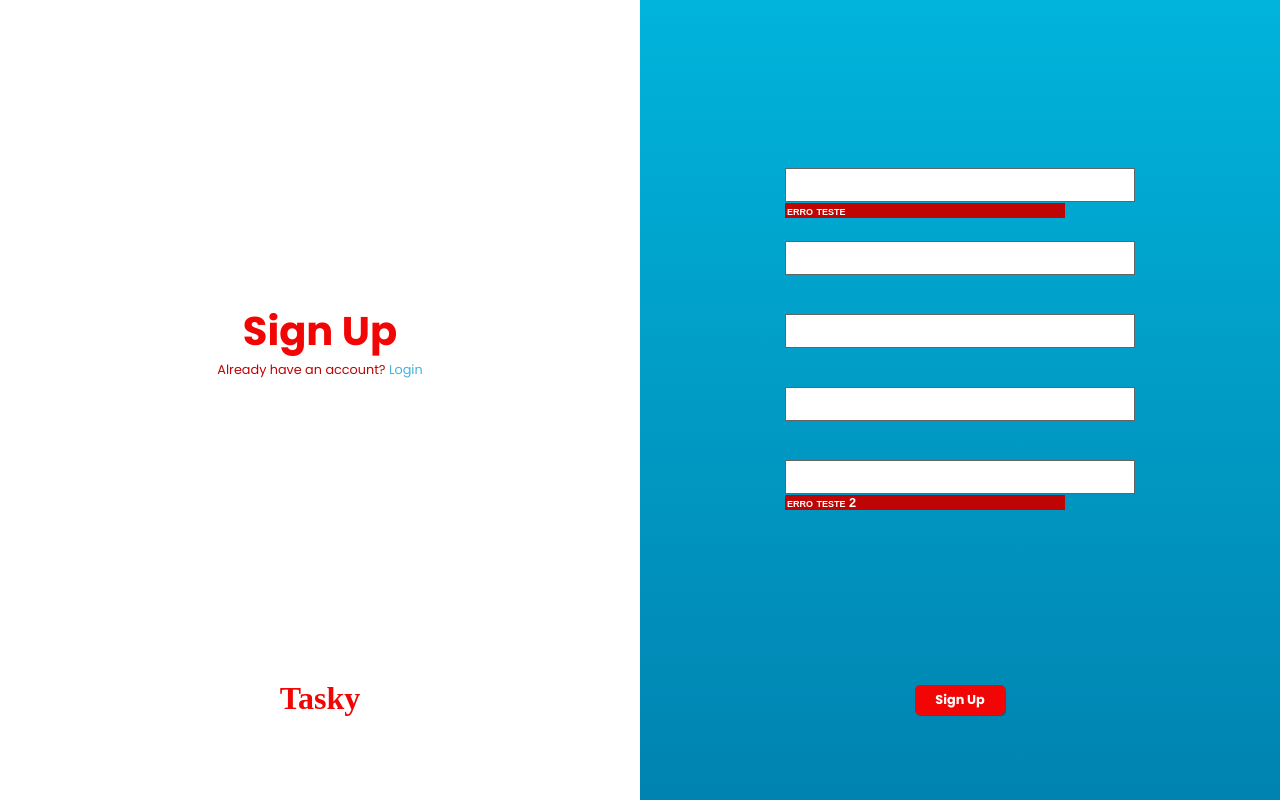
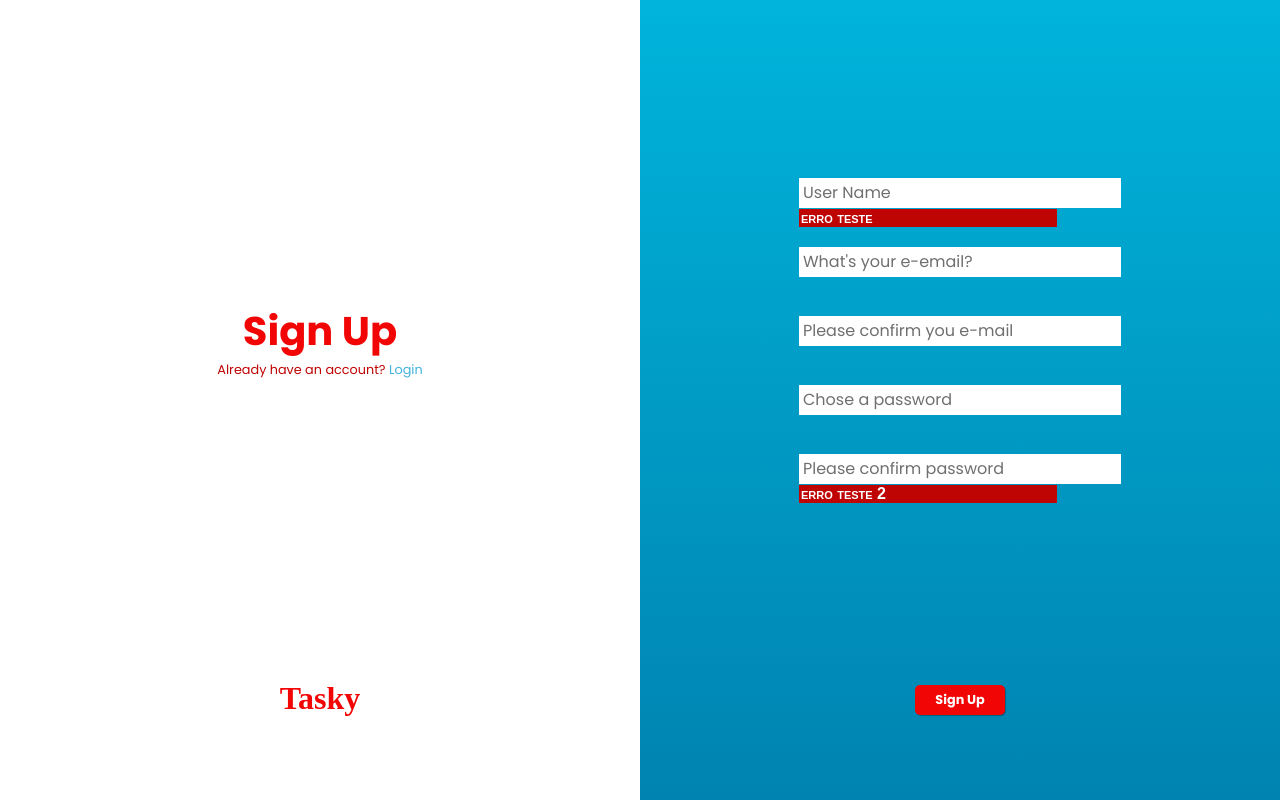
Before and after one commit to brunovcg/Tasky, a React (Create React App) app: page /signup in a window 1280 px wide. Built offline with nearby package versions, Linux system fonts and the light colour scheme; a web font is replaced by a local one.

Commit message:
feature/group: fixed input formats

```diff
--- a/src/components/Input/Input.jsx
+++ b/src/components/Input/Input.jsx
@@ -1,9 +1,9 @@
-import {Container} from './styles'
+import {Container, StyledInput} from './styles'
 
-const Input = ({ ...rest }) => {
+const Input = ({...rest }) => {
     return (
         <Container>
-            <input { ...rest } />
+           <StyledInput {...rest}/>
         </Container>
     )
 }
--- a/src/components/Input/styles.js
+++ b/src/components/Input/styles.js
@@ -2,21 +2,23 @@ import styled from 'styled-components';
 
 export const Container = styled.div`
     text-align: left;
-    background: var(--white);
-    border: 0.5px solid var(--dark-grey);
-    padding: 1rem;
+    background-color: var(--white);
+    padding: 2px;
     width: 100%;
     transition: 0.5s;
     height: 30px;
 
-    input{
-        background: transparent;
-        color: var (--grey);
-        border: 0;
-        height: 100%;
-        width: 100%;
-        &::placeholder{
-            color: var(--grey)
-        }
+`;
+
+export const StyledInput = styled.input`
+    background: transparent;
+    padding-left: 2px;
+    color: var(--grey);
+    border: 0;
+    height: 90%;
+    width: 90%;
+    &::placeholder{
+        color: var(--grey)
     }
-`;
+
+`
--- a/src/pages/signUp/styles.js
+++ b/src/pages/signUp/styles.js
@@ -73,7 +73,7 @@ export const Container = styled.div`
                     height: 1rem;
                     height: fit-content;
                     background-color: var(--dark-red);
-                    font-size: 0.8rem;
+                    font-size: 1rem;
                     font-variant: small-caps;
                     color: var(--white);
                     font-family: sans-serif;
```
